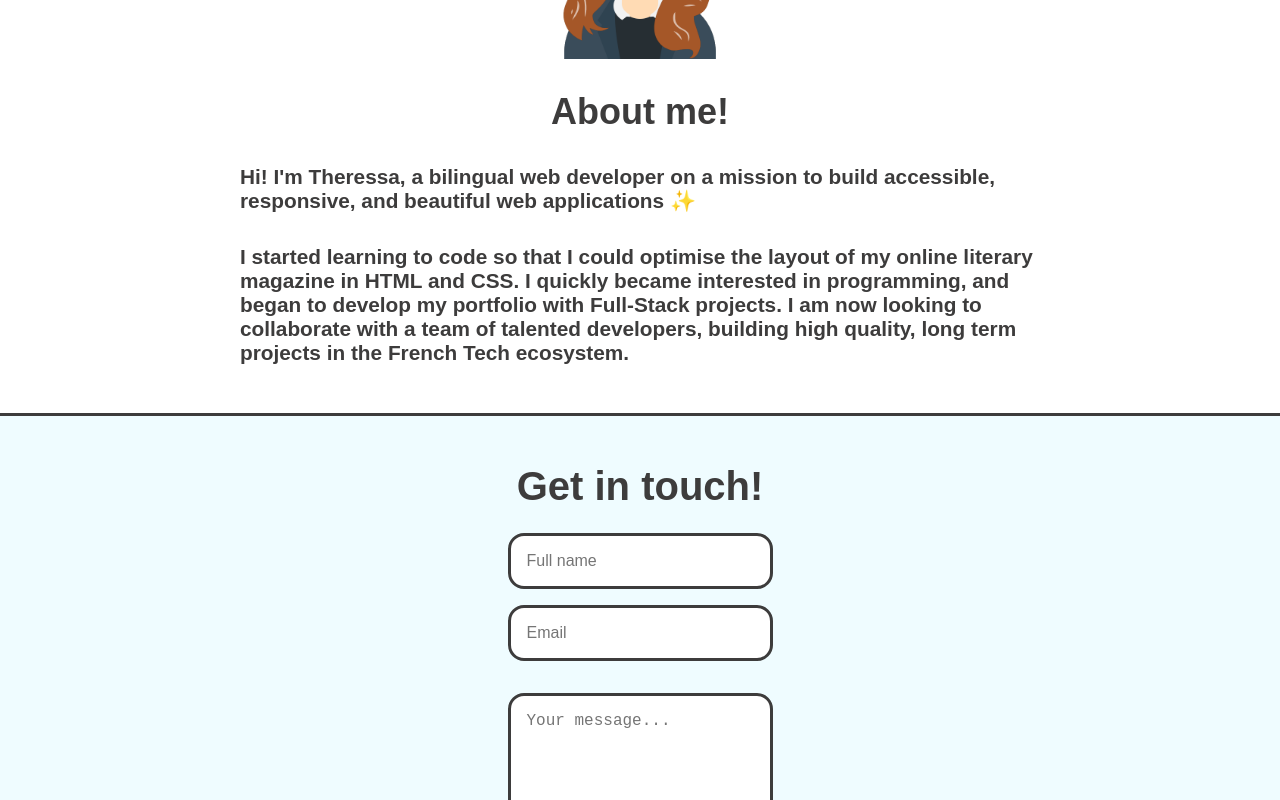
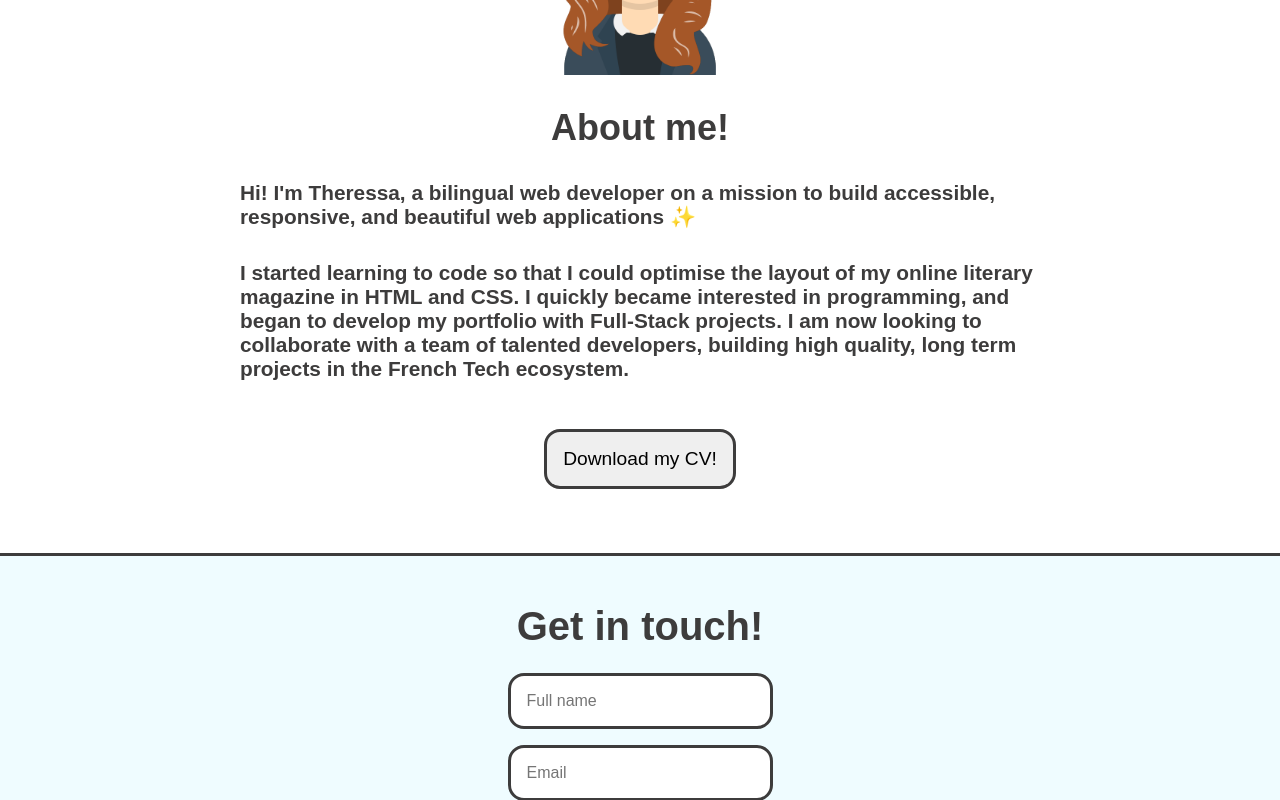
Before and after one commit to tssa017/portfolio, a React (Create React App) app: page / in a window 1280 px wide. Shown: the part 1041-1841 px from the top of the page. Built offline with nearby package versions, Linux system fonts and the light colour scheme; a web font is replaced by a local one.

Commit message:
:sparkles: downloadable cv

```diff
--- a/src/components/bio/Bio.js
+++ b/src/components/bio/Bio.js
@@ -1,6 +1,7 @@
 import '../../index.scss';
 import LanguageContext from '../language/LanguageContext';
 import Paragraph from '../paragraph/Paragraph.js';
+import Button from '../button/Button';
 
 function Bio() {
     return (
@@ -26,6 +27,29 @@ function Bio() {
                             ? 'I started learning to code so that I could optimise the layout of my online literary magazine in HTML and CSS. I quickly became interested in programming, and began to develop my portfolio with Full-Stack projects. I am now looking to collaborate with a team of talented developers, building high quality, long term projects in the French Tech ecosystem.'
                             : "J'ai commencé à apprendre à coder afin d'optimiser la mise en page de mon magazine littéraire en ligne en HTML et CSS. Je me suis rapidement intéressée à la programmation et j'ai commencé à développer mon portefeuille avec des projets Full-Stack. Je cherche aujourd'hui à collaborer avec une équipe de développeurs talentueux, en construisant des projets de haute qualité et à long terme dans l'écosystème de la French Tech."}
                     </Paragraph>
+                    <div class="cv" id="cv">
+                        {isEnglishClicked ? (
+                            <a
+                                download=""
+                                href="pdf/CV_June_2023_compressed.pdf"
+                                aria-label="Link to Token to Theressa Malone CV"
+                            >
+                                <Button className="cv__btn">
+                                    Download my CV!
+                                </Button>
+                            </a>
+                        ) : (
+                            <a
+                                download=""
+                                href="pdf/CV_juin_2023_compressed.pdf"
+                                aria-label="Link to Token to Theressa Malone CV"
+                            >
+                                <Button className="cv__btn">
+                                    Télécharger mon CV !
+                                </Button>
+                            </a>
+                        )}
+                    </div>
                 </div>
             )}
         </LanguageContext.Consumer>
--- a/src/components/bio/bio.scss
+++ b/src/components/bio/bio.scss
@@ -19,6 +19,23 @@
     }
 }
 
+.cv {
+    &__btn {
+        border: 0.2rem solid $colorBorder;
+        border-radius: 1rem;
+        padding: 1rem;
+        margin: 1rem;
+        font-family: 'Nunito', sans-serif;
+        font-size: 1.2rem;
+
+        &:hover {
+            background-color: $colorPrimary;
+            cursor: pointer;
+            transition: 250ms ease-in-out;
+        }
+    }
+}
+
 // Tablet and PC styles
 @media screen and (min-width: 768px) {
     .bio {
```
Also changed, not shown: 2 other files (tests, documents, lock files or other folders).
